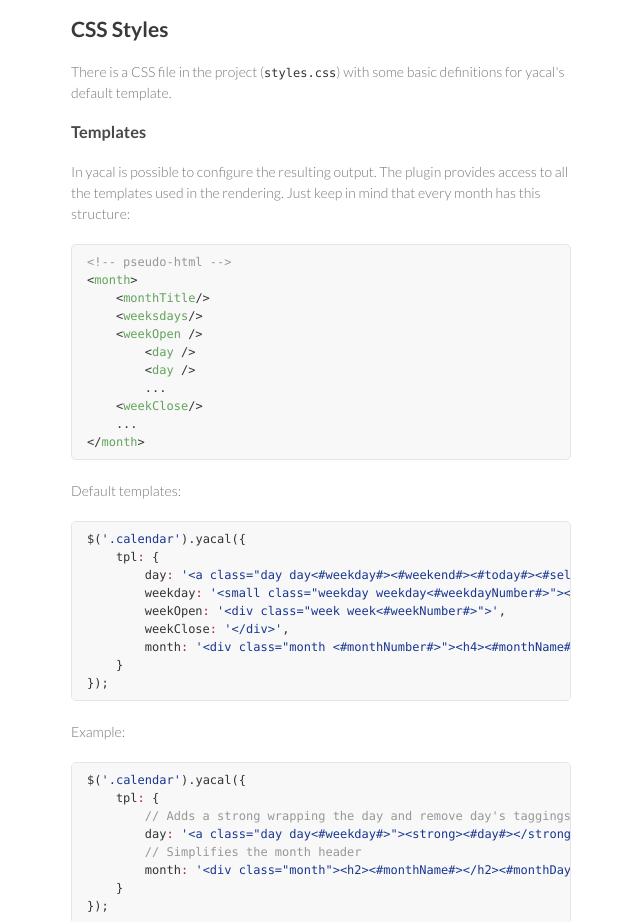
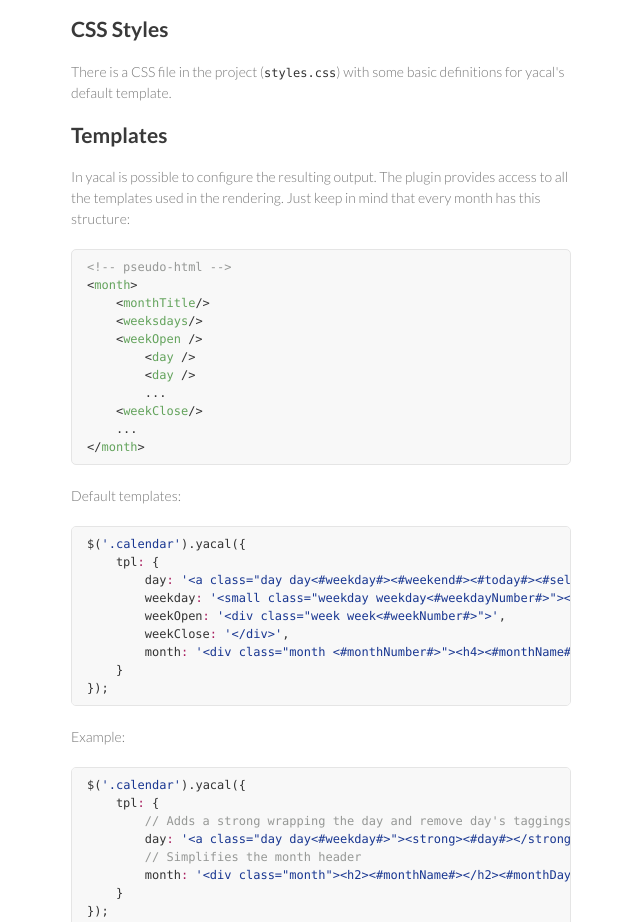
Before and after one commit to eduludi/jquery-yacal, a plain HTML site: page index.html in a window 1280 px wide. Shown: the part 1054-1976 px from the top of the page, without its empty margins (499-1139 px from the left). Drawn offline with Linux system fonts and the light colour scheme.

```diff
--- a/index.html
+++ b/index.html
@@ -85,8 +85,8 @@
 
 <p>There is a CSS file in the project (<code>styles.css</code>) with some basic definitions for yacal's default template.</p>
 
-<h3>
-<a id="templates" class="anchor" href="#templates" aria-hidden="true"><span class="octicon octicon-link"></span></a>Templates</h3>
+<h2>
+<a id="templates" class="anchor" href="#templates" aria-hidden="true"><span class="octicon octicon-link"></span></a>Templates</h2>
 
 <p>In yacal is possible to configure the resulting output. The plugin provides access to all the templates used in the rendering. Just keep in mind that every month has this structure:</p>
 
```
Also changed, not shown: params.json (+1 -1 lines).
